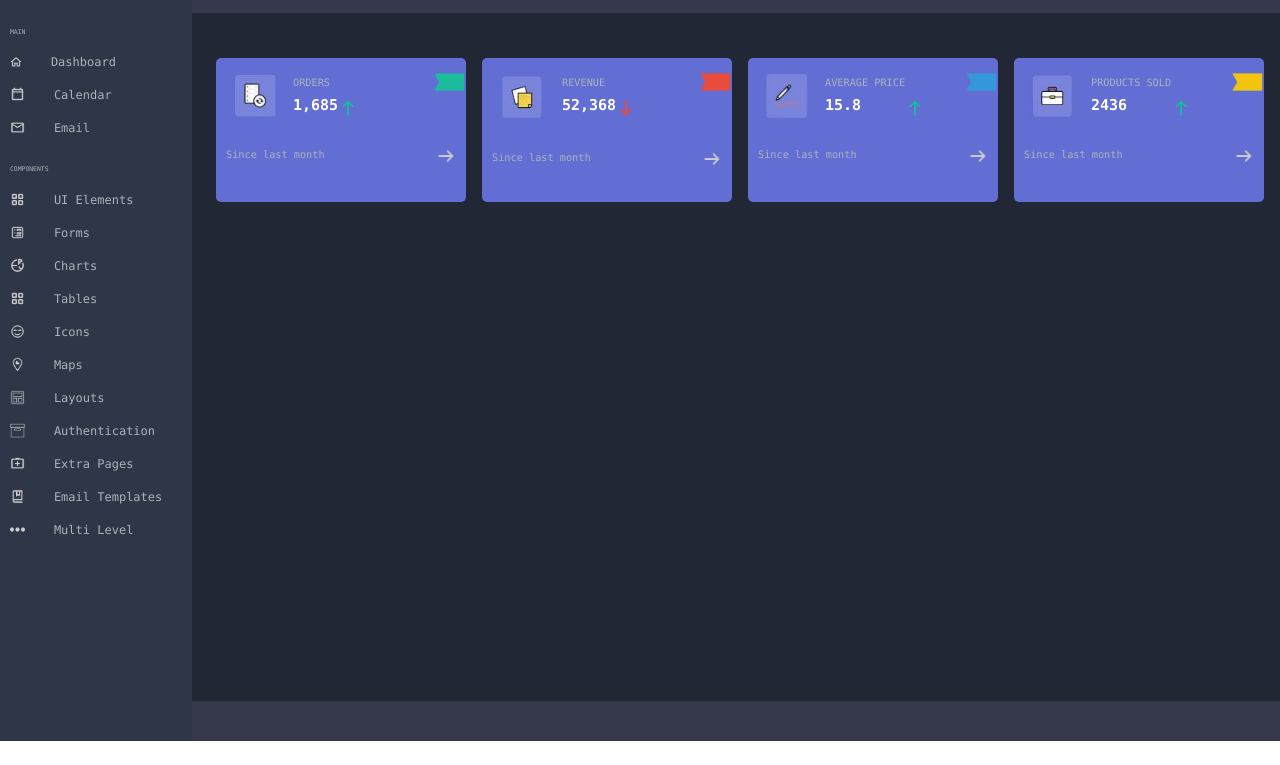
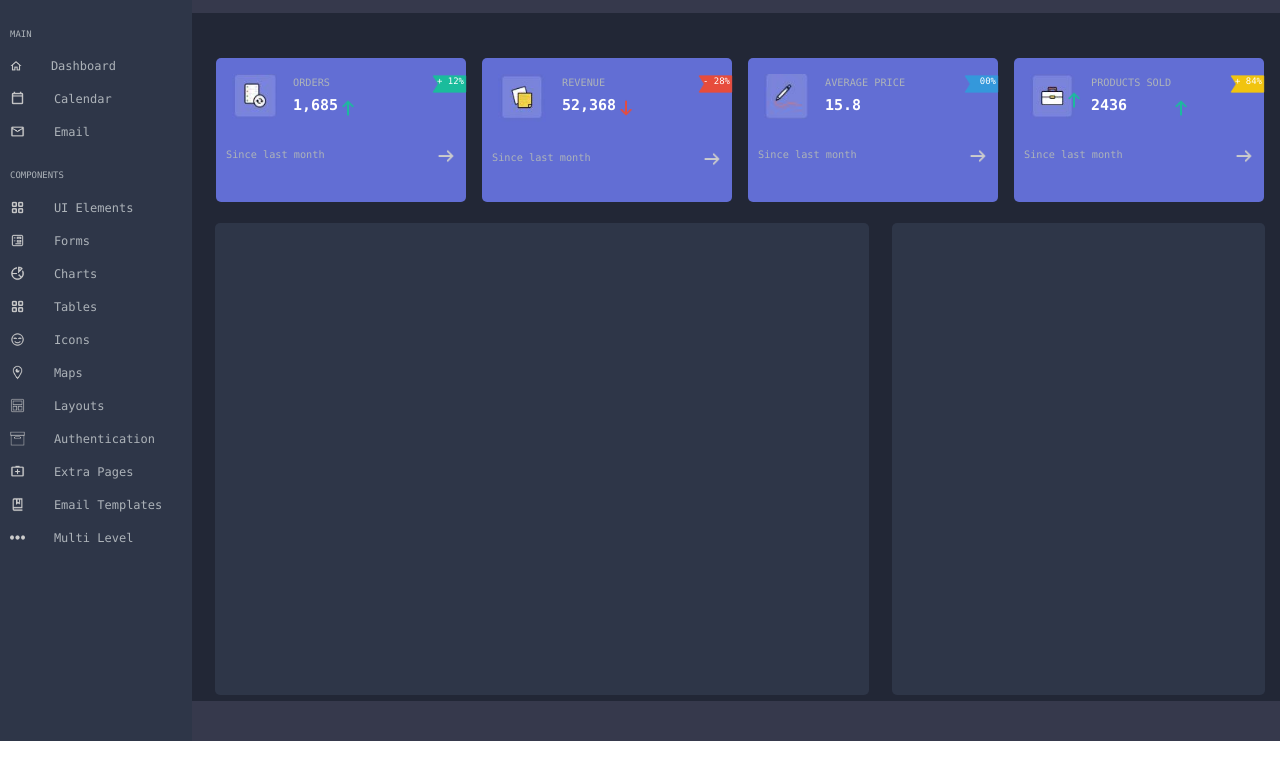
Before and after one commit to shreyam1006/Template_HTMLCSS, a plain HTML site: page try.html in a window 1280 px wide. Shown: the part 59-824 px from the top of the page. Drawn offline with Linux system fonts and the light colour scheme.

Commit message:
complete cards

```diff
--- a/try.html
+++ b/try.html
@@ -91,7 +91,8 @@
                             <img src="up.png" alt="" width="20" height="20">
                         </div>
                         <div class="bookmark">
-                            <img src="ordersbm.png" alt="" height="32" width="33">
+                            <img src="ordersbm.png" alt="" height="36" width="33">
+                            <p>+ 12%</p>
                         </div>
                     </div>
                     <div class="card-bottom">
@@ -119,7 +120,8 @@
                             <img src="down.png" alt="" width="20" height="20">
                         </div>
                         <div class="bookmark">
-                            <img src="revenuebm.png" alt="" height="32" width="33">
+                            <img src="revenuebm.png" alt="" height="36" width="33">
+                            <p>- 28%</p>
                         </div>
                     </div>
                     <div class="card-bottom">
@@ -141,13 +143,15 @@
                         <div class="box">
                             <h7>AVERAGE PRICE</h7>
                             <h3>15.8</h3>
+                            <img src="up.png" alt="" width="20" height="20">
 
                         </div>
                         <div class="arrow" style="display: inline;">
-                            <img src="up.png" alt="" width="20" height="20">
+
                         </div>
                         <div class="bookmark">
-                            <img src="averagepricebm.png" alt="" height="32" width="33">
+                            <img src="averagepricebm.png" alt="" height="36" width="33">
+                            <p>00%</p>
                         </div>
                     </div>
                     <div class="card-bottom">
@@ -175,7 +179,8 @@
                             <img src="up.png" alt="" width="20" height="20">
                         </div>
                         <div class="bookmark">
-                            <img src="productssoldbm.png" alt="" height="32" width="33">
+                            <img src="productssoldbm.png" alt="" height="36" width="33">
+                            <p>+ 84%</p>
                         </div>
                     </div>
                     <div class="card-bottom">
@@ -189,7 +194,12 @@
 
             </div>
             <div class="content-2">
+                <div class="transaction">
 
+                </div>
+                <div class="chat">
+
+                </div>
             </div>
         </div>
     </div>
--- a/trystyle.css
+++ b/trystyle.css
@@ -55,7 +55,7 @@ h7{
     padding-top: 30px;
     padding-left: 10px;
     padding-bottom: 10px;
-    font-size: 50%;
+    font-size: 70%;
     color: #adb3b9;
 }
 
@@ -63,7 +63,7 @@ h7{
     padding-top: 20px;
     padding-left: 10px;
     padding-bottom: 10px;
-    font-size: 50%;
+    font-size: 70%;
     color: #adb3b9;
 }
 
@@ -223,6 +223,16 @@ h7{
     max-width: fit-content;
 }
 
+.box h7{
+    position: relative;
+}
+
+.box img{
+    position: absolute;
+    top:45px;
+    left: 108vh;
+}
+
 .container .content .cards .card .card-top .arrow{
     padding-top: 5vh;
     flex-grow: 4;
@@ -231,6 +241,17 @@ h7{
 .container .content .cards .card .card-top .bookmark{
     padding-top: 1vh;
     float: right;
+}
+
+.bookmark{
+    position: relative;
+}
+
+.bookmark p{
+    position: absolute;
+    top:18px;
+    right: 2px;
+    font-size: 70%;
 }
 
 .container .content .cards .card .card-top .bookmark img{
@@ -248,3 +269,27 @@ h7{
     padding-right: 10px;
     font-weight: lighter;
 }
+
+.container .content .content-2{
+    min-height: 60vh;
+    display: flex;
+    justify-content: space-around;
+    align-items: flex-start;
+    flex-wrap: wrap;
+}
+
+.container .content .content-2 .transaction{
+    min-height: 59vh;
+    flex: 7;
+    background: #2E3648;
+    margin: 8px 8px 8px 15px;
+    border-radius: 5px;
+}
+
+.container .content .content-2 .chat{
+    min-height: 59vh;
+    flex: 4;
+    background: #2E3648;
+    margin: 8px 15px;
+    border-radius: 5px;
+}
```
